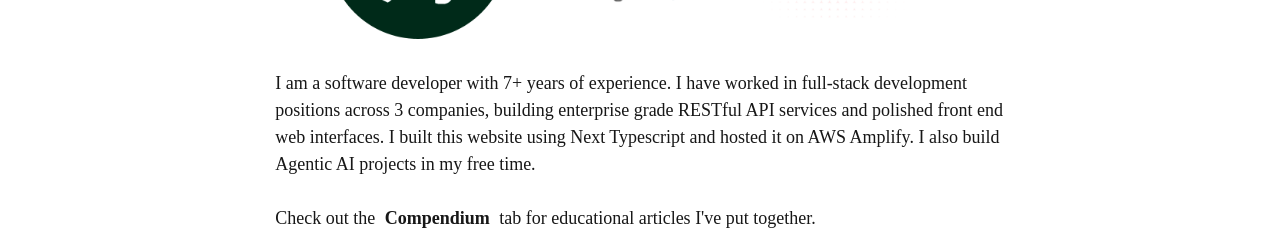
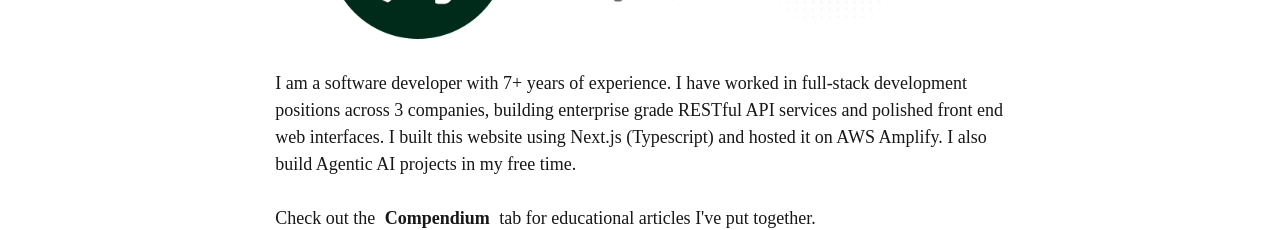
Before and after one commit to benyan8211/my-professional-website, a Next.js app: page /about-me in a window 1280 px wide. Shown: the part 571-801 px from the top of the page. Built offline with nearby package versions, Linux system fonts and the light colour scheme; a web font is replaced by a local one.

Commit message:
Improve README wording and About Me page wording

```diff
--- a/app/components/aboutMeContents/aboutMeContents.tsx
+++ b/app/components/aboutMeContents/aboutMeContents.tsx
@@ -102,7 +102,7 @@ const AboutMeContents = () => {
                 </div>
             </div>
             <div className={styles.aboutMeText}>
-                <div>I am a software developer with 7+ years of experience. I have worked in full-stack development positions across 3 companies, building enterprise grade RESTful API services and polished front end web interfaces. I built this website using Next Typescript and hosted it on AWS Amplify. I also build Agentic AI projects in my free time.</div>
+                <div>I am a software developer with 7+ years of experience. I have worked in full-stack development positions across 3 companies, building enterprise grade RESTful API services and polished front end web interfaces. I built this website using Next.js (Typescript) and hosted it on AWS Amplify. I also build Agentic AI projects in my free time.</div>
                 <br />
                 <div>Check out the <Link className="text-white-500 hover:text-gray-500" href="/compendium"><strong className={styles.tabText}>Compendium</strong></Link> tab for educational articles I've put together.</div>
                 <div>Check out the <Link className="text-white-500 hover:text-gray-500" href="/projects"><strong className={styles.tabText}>Projects</strong></Link> tab to interact with live demos of my projects.</div>
```
Also changed, not shown: 1 other file (tests, documents, lock files or other folders).
